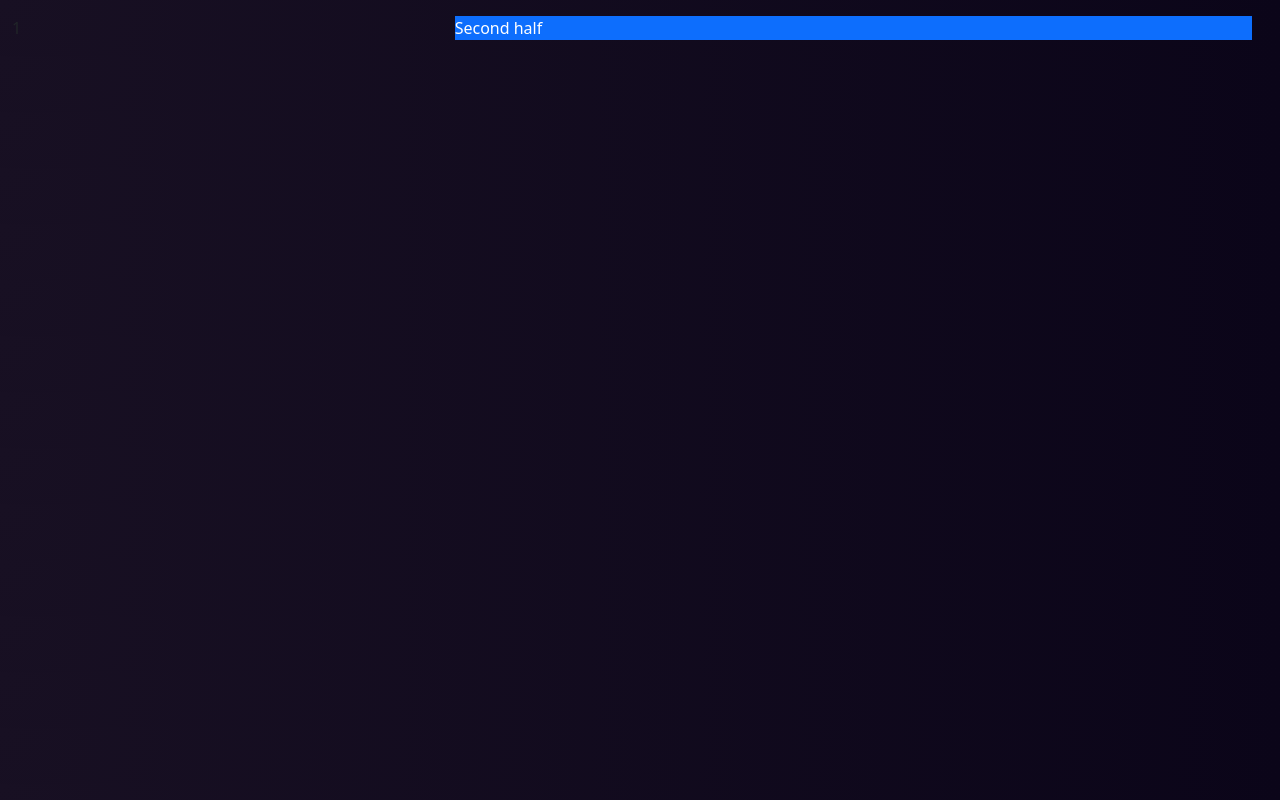
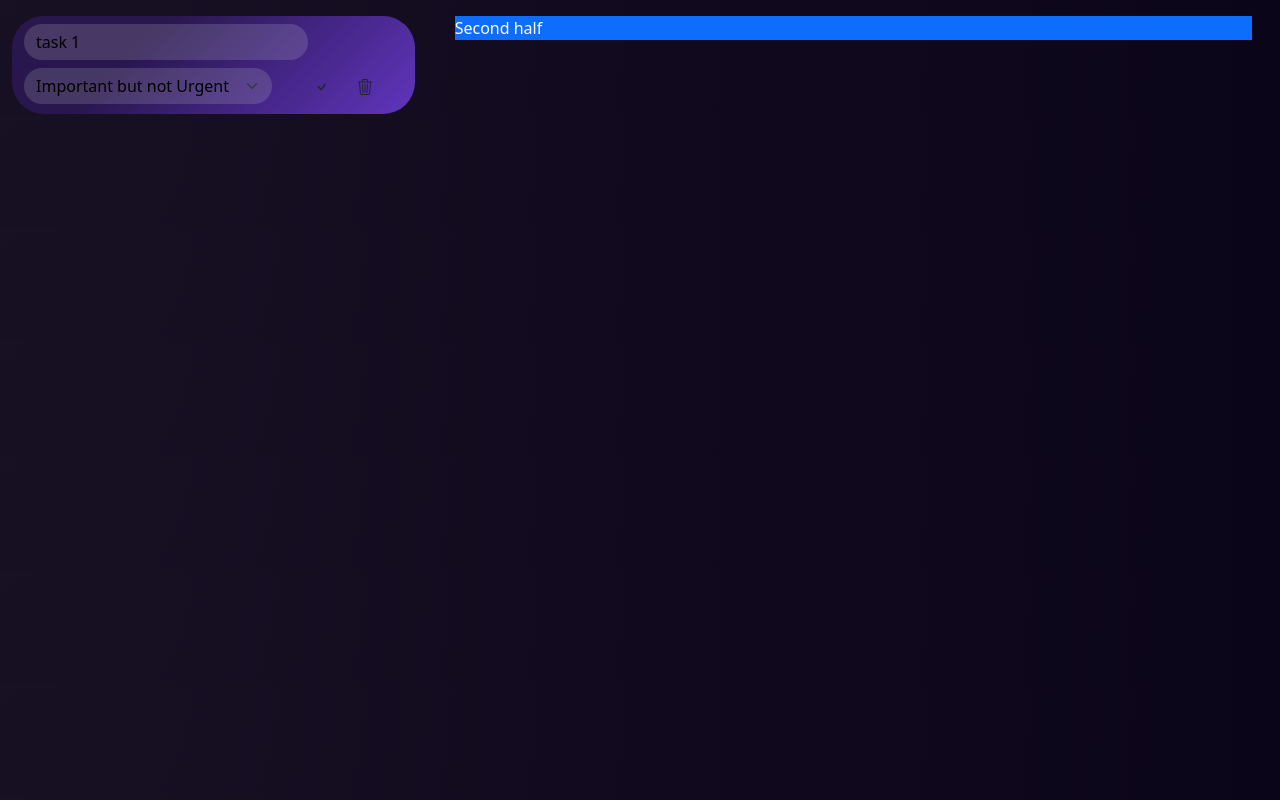
Before and after one commit to manalan-km/eisenhower-matrix, an Angular app: page /edit/1 in a window 1280 px wide. Built offline with nearby package versions, Linux system fonts and the light colour scheme.

Commit message:
feature:edit and display tasks after creation

```diff
--- /dev/null
+++ b/src/app/constants/constants.ts
@@ -0,0 +1,12 @@
+export const PRIORITY =  [
+    {priority:"no-priority",
+        value : ''},
+    {priority:"imp-urgent",
+        value : 'Important and Urgent'},
+    {priority:"imp-not-urgent",
+        value: 'Important but not Urgent'},
+    {priority:"not-imp-urgent" ,
+        value: 'Not Important but Urgent'},
+    {priority:"not-imp-not-urgent",
+        value: 'Not Important and not Urgent'}
+]
--- a/src/app/service/task.service.ts
+++ b/src/app/service/task.service.ts
@@ -5,28 +5,16 @@ import { Task } from '../../model/Task';
   providedIn: 'root'
 })
 export class TaskService {
-  private TaskId = 0
+  private TaskId
   private tasks : Task[]
   constructor() {
     this.tasks = [
-      {id: 1,
-        TaskContent: "task 1",
-        TaskPriority: "imp-not-urgent"
-      },
-      {id: 2,
-        TaskContent: "task 2",
-        TaskPriority: "imp-urgent"
-      }
-      ,
-      {id: 3,
-        TaskContent: "task 3",
-        TaskPriority: "not-imp-not-urgent"
-      },
-      { id: 4,
-        TaskContent: "task4",
-        TaskPriority: "not-imp-urgent"
-      }
-    ]
+      { id: 1, TaskContent: "task 1", TaskPriority: "imp-not-urgent" },
+      { id: 2, TaskContent: "task 2", TaskPriority: "imp-urgent" },
+      { id: 3, TaskContent: "task 3", TaskPriority: "not-imp-not-urgent" },
+      { id: 4, TaskContent: "task 4", TaskPriority: "not-imp-urgent" }
+  ];
+  this.TaskId = this.tasks.length
   }
 
   createTaskId() {
@@ -35,15 +23,34 @@ export class TaskService {
 
   addTasks(task:Partial<Task>) {
     const newTask:Task = {
+      id: this.createTaskId(),
       TaskContent : task.TaskContent!,
       TaskPriority: task.TaskPriority!,
-      id: this.createTaskId()
     }
     this.tasks.push(newTask)
     console.log(this.tasks)
   }
 
-  getTask() {
+  getTasks() {
     return this.tasks
   }
+
+  getTask(TaskId:number) {
+    console.log(this.tasks[TaskId -1])
+    return this.tasks[TaskId - 1]
+
+  }
+
+  updateTasks(task:Partial<Task>, taskId:number) {
+    const index = taskId - 1
+    this.tasks[index].TaskContent = task.TaskContent!
+    this.tasks[index].TaskPriority = task.TaskPriority!
+  }
+
+  removeTask(taskId:number) {
+    this.tasks = this.tasks.filter((task)=>{
+      return task.id !== taskId
+    })
+    console.log(this.tasks)
+  }
 }
--- a/src/app/task-edit/task-edit.component.css
+++ b/src/app/task-edit/task-edit.component.css
@@ -0,0 +1,26 @@
+.editBox {
+  background: rgb(96, 53, 189);
+  background: -moz-linear-gradient(
+    315deg,
+    rgba(96, 53, 189, 1) 0%,
+    rgba(44, 24, 87, 0.82) 69%
+  );
+  background: -webkit-linear-gradient(
+    315deg,
+    rgba(96, 53, 189, 1) 0%,
+    rgba(44, 24, 87, 0.82) 69%
+  );
+  background: linear-gradient(
+    315deg,
+    rgba(96, 53, 189, 1) 0%,
+    rgba(44, 24, 87, 0.82) 69%
+  );
+  filter: progid:DXImageTransform.Microsoft.gradient(startColorstr="#6035bd",endColorstr="#2c1857",GradientType=1);
+}
+
+.inputField {
+    border-radius: 20px;
+    border: none;
+    background-color: #d9d9d92d;
+    color: black;
+}
--- a/src/app/task-edit/task-edit.component.html
+++ b/src/app/task-edit/task-edit.component.html
@@ -1 +1,36 @@
-<p>{{id}}</p>
+<div class="editBox rounded-5">
+    <form [formGroup]="taskEditForm">
+    <div class="row">
+      <div class="col-9 ps-4 py-2">
+        <input
+          type="text"
+          class="form-control rounded-5 inputField"
+          placeholder="New task"
+          aria-label="New task"
+          aria-describedby="enter-new-task"
+          [value]="selectedTask.TaskContent"
+          #taskContent
+        />
+      </div>
+    </div>
+    <div class="row pb-2">
+      <div class="col-8 ps-4">
+        <select class="form-select inputField rounded-5" #selectPriority>
+          @for (priority of taskPriorities; track $index) {
+            <option [selected]="priority.priority === selectedTask.TaskPriority" value="{{priority.priority}}">{{priority.value}}</option>
+          }
+        </select>
+      </div>
+      <div class="col-1 mx-1">
+        <button class="btn" (click)="editTask(taskContent,selectPriority)" [routerLink]="['']">
+          <i class="bi bi-check"></i>
+        </button>
+      </div>
+      <div class="col-1 mx-1">
+        <button class="btn" >
+          <i class="bi bi-trash3"></i>
+        </button>
+      </div>
+    </div>
+    </form>
+  </div>
--- a/src/app/task-edit/task-edit.component.ts
+++ b/src/app/task-edit/task-edit.component.ts
@@ -1,21 +1,50 @@
+import { CommonModule } from '@angular/common';
 import { Component } from '@angular/core';
+import { FormGroup, FormControl, Validators, ReactiveFormsModule } from '@angular/forms';
 import { ActivatedRoute, RouterModule } from '@angular/router';
+import { Priority, Task } from '../../model/Task';
+import { TaskService } from '../service/task.service';
+import { PRIORITY } from '../constants/constants';
 
 @Component({
   selector: 'app-task-edit',
   standalone: true,
-  imports: [RouterModule],
+  imports: [RouterModule,CommonModule,ReactiveFormsModule],
   templateUrl: './task-edit.component.html',
   styleUrl: './task-edit.component.css'
 })
 export class TaskEditComponent {
+
   id:number
+  taskPriorities
+  selectedTask : Task
+  taskEditForm!: FormGroup
+
   constructor (
-    private activatedRoute: ActivatedRoute
+    private activatedRoute: ActivatedRoute,
+    private taskService: TaskService
   ) {
     this.id = this.activatedRoute.snapshot.params['id']
+    this.selectedTask = this.taskService.getTask(this.id)!
+
+    console.log(this.selectedTask)
+
+    this.taskPriorities = PRIORITY
+
+    this.taskEditForm = new FormGroup({
+      task: new FormControl('', [Validators.required])
+    })
+
+    this.taskEditForm.setValue({task: this.selectedTask.TaskContent})
+
   }
 
-
+  editTask(task:HTMLInputElement,priority:HTMLSelectElement) {
+    const edittedTask = {
+      TaskContent: task.value,
+      TaskPriority: priority.value as Priority
+    }
+    this.taskService.updateTasks( edittedTask, this.id )
+  }
 
 }
--- a/src/app/task-panel/task-board/task-board.component.html
+++ b/src/app/task-panel/task-board/task-board.component.html
@@ -8,11 +8,20 @@
         <button class="btn p-1 me-2 border border-dark" [routerLink]="['/edit/',task.id]" >
           <i class="bi bi-pencil"></i>
         </button>
-        <button class="btn me-2 p-1 border border-dark">
+        <button class="btn me-2 p-1 border border-dark" (click)="removeTask(task.id)" [routerLink]="['']">
           <i class="bi bi-trash3"></i>
         </button>
       </div>
     </div>
   </div>
   }
+  @empty {
+    <div class="row">
+      <div class="col-10 rounded-5 task my-3 ms-4 my-2">
+        <div class="py-2 px-1">
+          <p class = "task-text rounded-5 col-9 px-2">No Tasks!</p>
+        </div>
+      </div>
+    </div>
+  }
 </div>
--- a/src/app/task-panel/task-board/task-board.component.ts
+++ b/src/app/task-panel/task-board/task-board.component.ts
@@ -17,10 +17,15 @@ export class TaskBoardComponent implements OnInit {
   }
 
   ngOnInit(): void {
-    this.createdTasks = this.taskService.getTask()
+    this.createdTasks = this.taskService.getTasks()
   }
 
-  meow(id:number) {
-    console.log('Task ID:',id)
+  getTasks() {
+    this.createdTasks = this.taskService.getTasks()
+  }
+
+  removeTask(id:number) {
+    this.taskService.removeTask(id)
+    this.getTasks()
   }
 }
--- a/src/app/task-panel/task-creator/task-creator.component.html
+++ b/src/app/task-panel/task-creator/task-creator.component.html
@@ -15,11 +15,9 @@
   <div class="row pb-2">
     <div class="col-8 ps-4">
       <select class="form-select task rounded-5" #selectPriority>
-        <option value="no-priority"></option>
-        <option value="imp-urgent">Important and urgent</option>
-        <option value="imp-not-urgent">Important but not urgent</option>
-        <option value="not-imp-urgent">Not important but urgent</option>
-        <option value="not-imp-not-urgent">Not important and not urgent</option>
+        @for (priority of taskPriorities; track $index) {
+          <option value="{{priority.priority}}">{{priority.value}}</option>
+        }
       </select>
     </div>
     <div class="col-1 ps-2 mx-1">
@@ -28,7 +26,7 @@
       </button>
     </div>
     <div class="col-1 ps-2 mx-1">
-      <button class="btn ps-0">
+      <button class="btn ps-0" (click)="clearTask(taskContent,selectPriority)">
         <i class="bi bi-trash3"></i>
       </button>
     </div>
--- a/src/app/task-panel/task-creator/task-creator.component.ts
+++ b/src/app/task-panel/task-creator/task-creator.component.ts
@@ -3,6 +3,7 @@ import { TaskService } from '../../service/task.service';
 import { Priority, Task } from '../../../model/Task';
 import { CommonModule } from '@angular/common';
 import { FormControl, FormGroup, ReactiveFormsModule, Validators } from '@angular/forms';
+import { PRIORITY } from '../../constants/constants';
 
 @Component({
   selector: 'app-task-creator',
@@ -14,8 +15,17 @@ import { FormControl, FormGroup, ReactiveFormsModule, Validators } from '@angula
 export class TaskCreatorComponent implements OnInit {
 
   taskForm!: FormGroup
+  taskPriorities
+  constructor(private taskService: TaskService){
+    this.taskPriorities = PRIORITY
+  }
 
-  constructor(private taskService: TaskService){}
+  ngOnInit(): void {
+    this.taskForm = new FormGroup({
+      task: new FormControl('', [Validators.required])
+    })
+  }
+
   addNewTask(task:HTMLInputElement,priority:HTMLSelectElement) {
     const newTask = {
       TaskContent: task.value,
@@ -23,11 +33,14 @@ export class TaskCreatorComponent implements OnInit {
     }
     this.taskService.addTasks( newTask )
 
-  }
-  ngOnInit(): void {
-    this.taskForm = new FormGroup({
-      task: new FormControl('', [Validators.required])
-    })
+    this.clearTask(task,priority)
   }
 
+  clearTask(task:HTMLInputElement,priority:HTMLSelectElement) {
+    task.value = ''
+    priority.value = 'no-priority'
+
+  }
+
+
 }
```
Also changed, not shown: src/model/Task.ts (line endings or trailing spaces).
